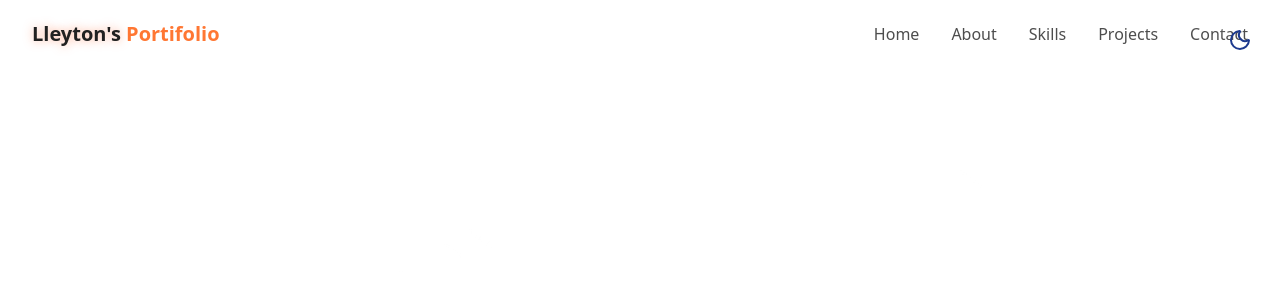
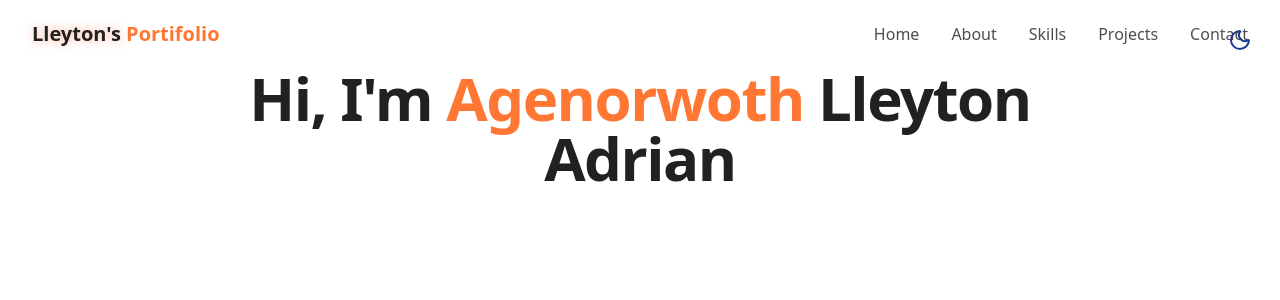
Before and after one commit to lley-tonn/my_portifolio, a React (Vite) app: page / in a window 1280 px wide. Shown: the top 300 px of the page. Built offline with nearby package versions, Linux system fonts and the light colour scheme.

Commit message:
updating hero section

```diff
--- /dev/null
+++ b/src/components/HeroSection.jsx
@@ -0,0 +1,18 @@
+
+
+
+
+export const HeroSection =  () => {
+    return <section id="hero" className="relative min-h-screen flex-col items-center justify-center px-4">
+        <div className="container max-w-4xl mx-auto text-center z-10">
+            <div className="space-y-6">
+                <h1 className="text-4xl md:text-6xl font-bold tracking-tight">
+                    <span className="opacity-0 animate-fade-in">Hi, I'm </span>
+                    <span className="text-primary opacity-0 animate-fade-in-delay-1">Agenorwoth</span>
+                    <span className="text-gradient opacity-0 animate-fade-in-delay-1"> Lleyton Adrian</span>
+                </h1>
+            </div>
+        </div>
+
+    </section>
+}
--- a/src/pages/Home.jsx
+++ b/src/pages/Home.jsx
@@ -1,6 +1,7 @@
 import { ThemeToggle } from "../components/ThemeToggle";
 import { StarBackground } from "../components/StarBackground";
 import { Navbar } from "../components/Navbar";
+import { HeroSection } from "../components/HeroSection";
 
 export const Home = () => {
     return <div className="min-h-screen bg-background text-foreground overflow-x-hidden">
@@ -9,9 +10,14 @@
 
         {/* Background Effect */}
         <StarBackground />
+
         {/* NavBar */}
         <Navbar />
+
         {/*  Main Content */}
+        <main>
+                <HeroSection/>
+        </main>
 
         {/* Footer */}
         </div>;
```
